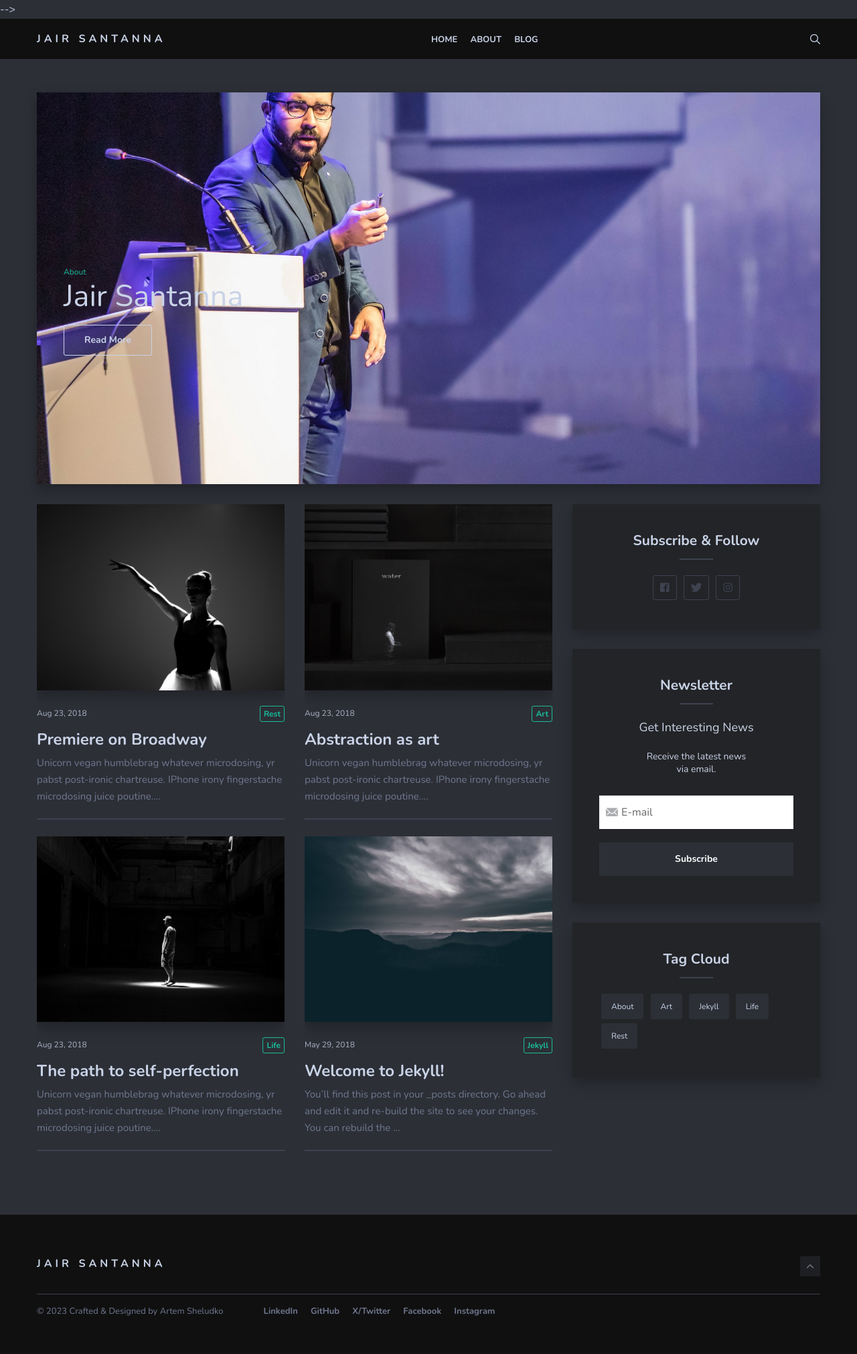
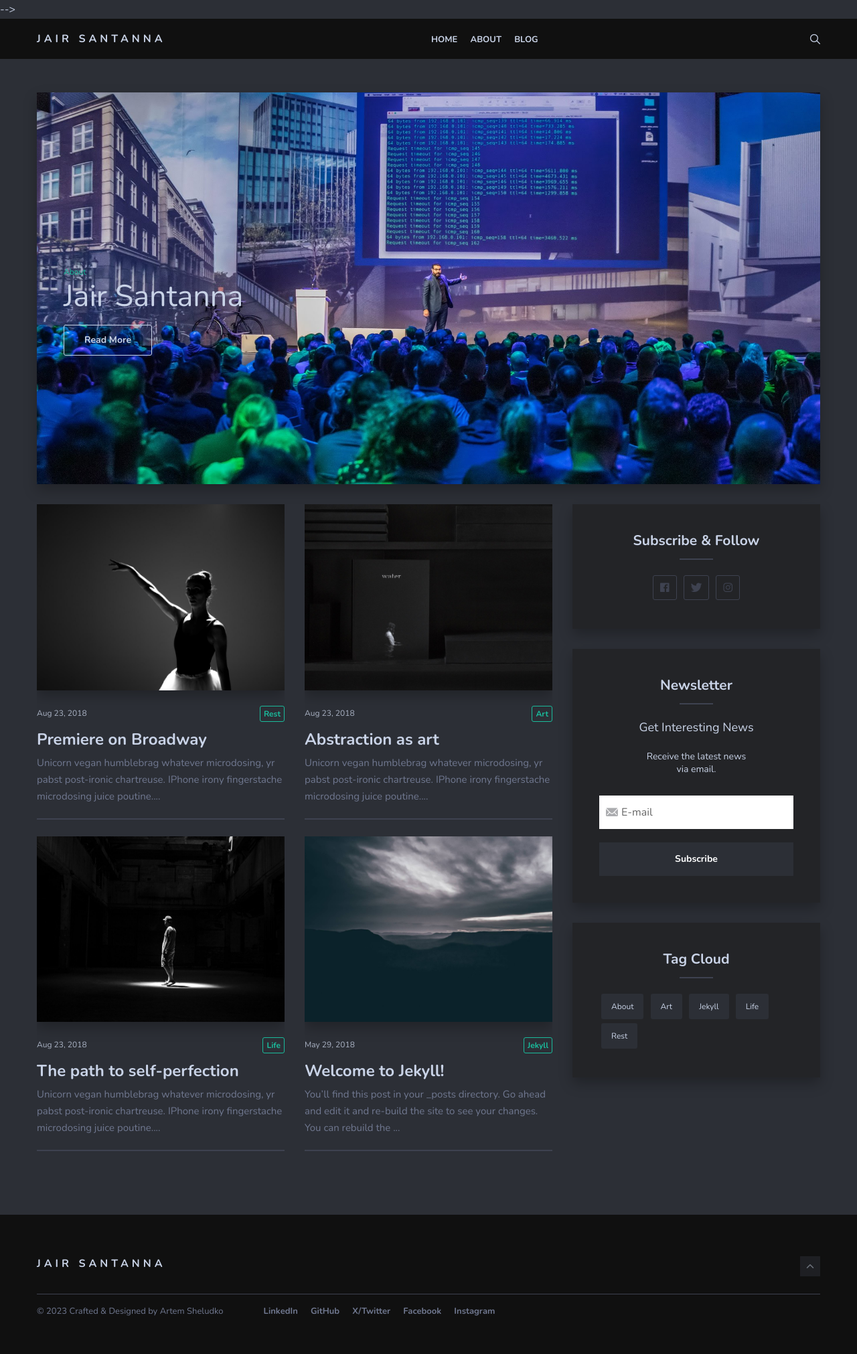
Before and after one commit to jjsantanna/jjsantanna.github.io, a Jekyll site: the page built from index.html, in a window 1280 px wide. Shown: the whole page at 67% size. Built offline with Jekyll 4.4.1, drawn with Linux system fonts in a browser that asks for light colours; nearby versions of some CDN libraries; the list of posts is cut into pages by our own code.

Commit message:
fixing stuff

```diff
--- a/index.html
+++ b/index.html
@@ -8,7 +8,7 @@ layout: default
 		{% if forloop.index <= 1 %}
 		<div class="col col-12">
 			<article class="article-first">
-				<div class="article-image-first" style="background-image: url({{"/img/" | prepend: site.baseurl | append : post.image}})">
+				<div class="article-image-first" style="background-image: url({{"/img/02.jpg" | prepend: site.baseurl }})">
 					<div class="article-content-first">
 						<div class="article-tag">
 						{% if post.tags.size >= 1 %}
@@ -17,10 +17,7 @@ layout: default
 							{% endfor %}
 						{% else %} {% endif %}
 						</div>
-						<!-- <h2 class="article-title"><a href="{{ post.url | prepend: site.baseurl }}">{{post.title}}</a></h2> -->
 						<h2 class="article-title"><a href="{{ "/about/" | prepend: site.baseurl }}">{{post.title}}</a></h2>
-						<!-- <p class="article-excerpt">{% if post.description %}{{ post.description | strip_html | truncate: 163 }}{% else %}{{ post.content | strip_html | truncate: 163 }}{% endif %}</p> -->
-						<!-- <a href="{{ post.url | prepend: site.baseurl }}" class="button read-more">Read More</a> -->
 						<a href="{{ "/about/" | prepend: site.baseurl }}" class="button read-more">Read More</a>
 					</div>
 				</div>
```
